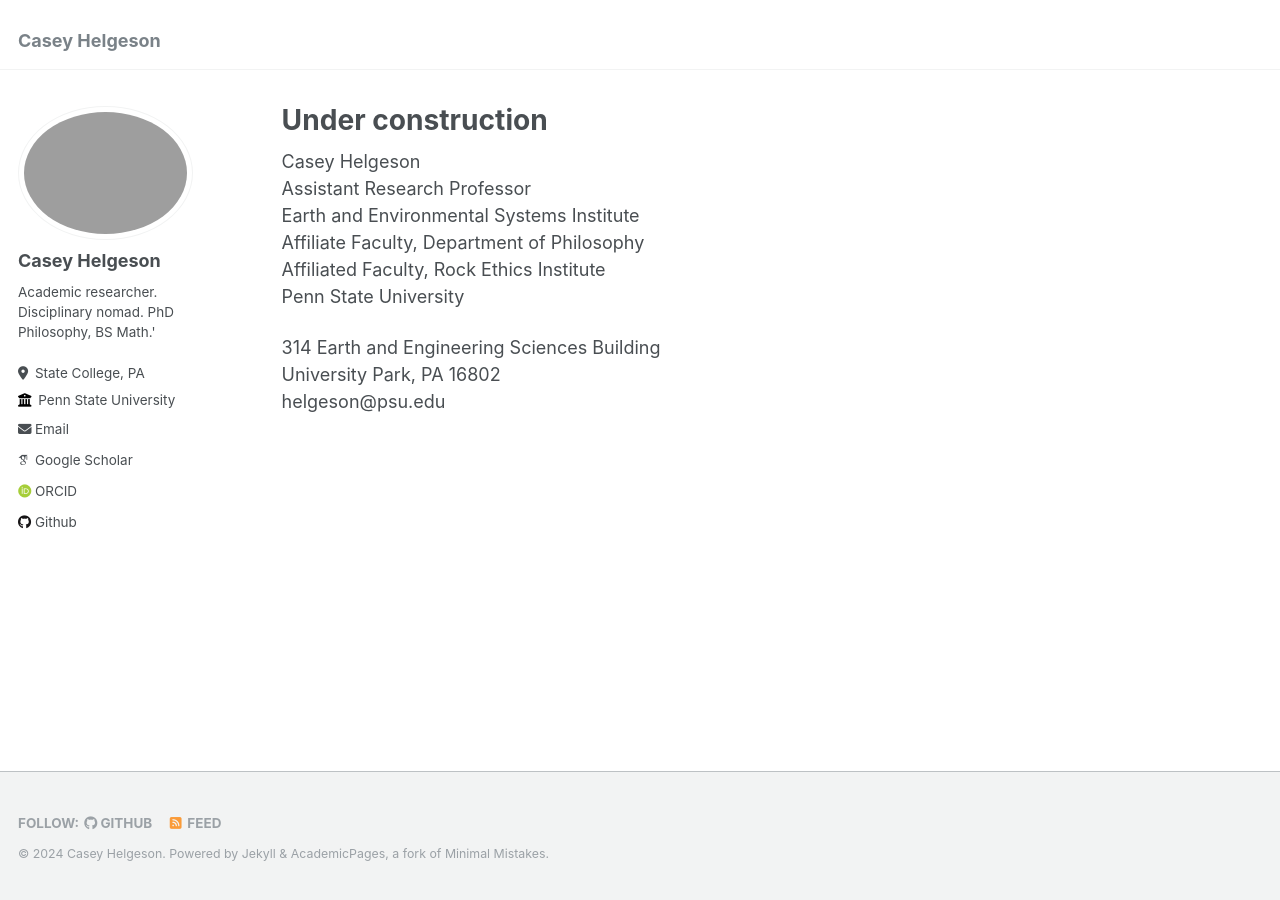
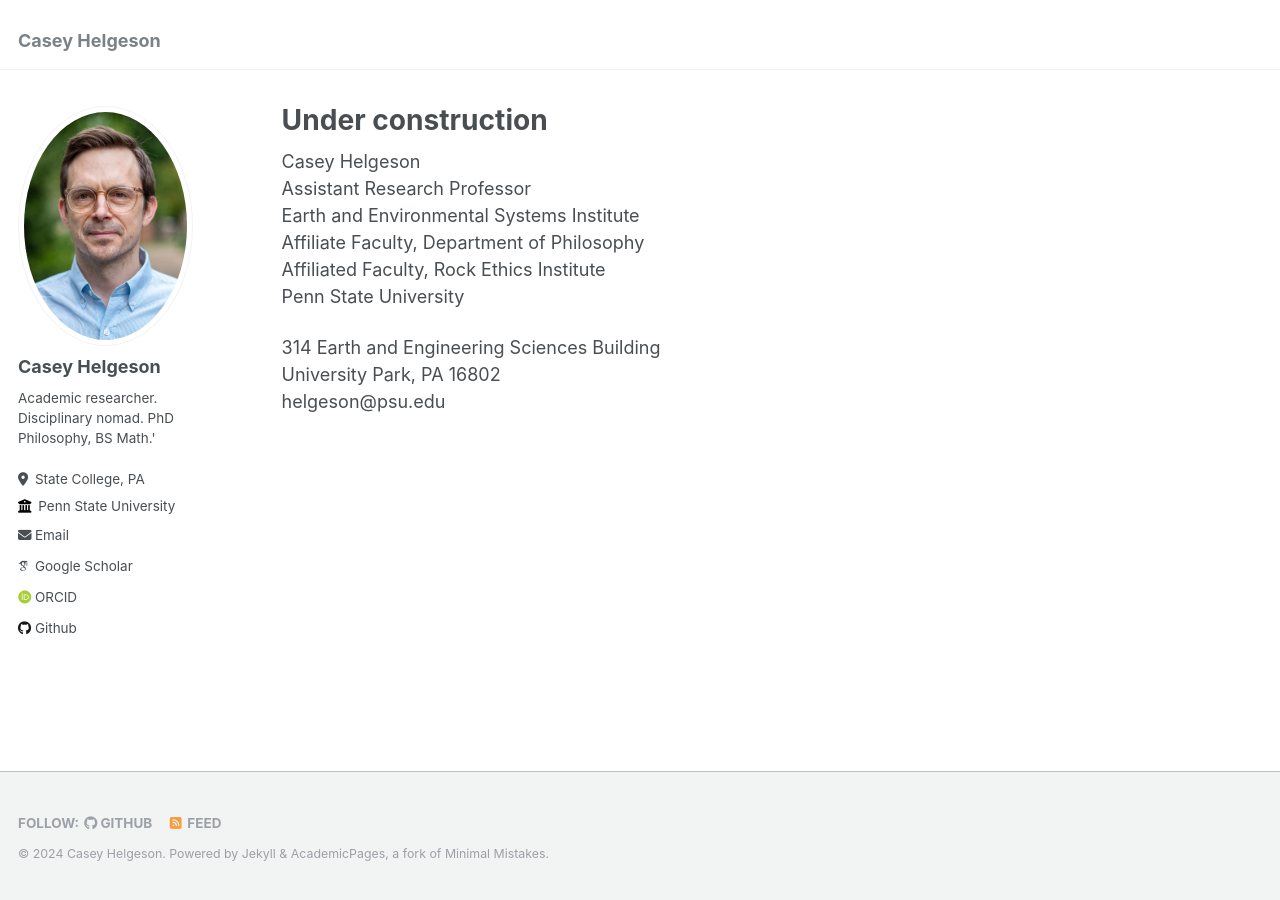
Before and after one commit to caseyhelgeson/caseyhelgeson.github.io, a Jekyll site: the page built from _pages/about.md, in a window 1280 px wide. Built offline with Jekyll 4.4.1, drawn with Linux system fonts in a browser that asks for light colours; some web fonts are replaced.

Commit message:
Update _config.yml

```diff
--- a/_config.yml
+++ b/_config.yml
@@ -21,7 +21,7 @@ repository               : "caseyhelgeson/caseyhelgeson.github.io"
 #               Additional customization can be done by editing /_includes/author-profile.html
 author:
   # Biographic information
-  avatar           : "casey_helgeson_400x560-4455"
+  avatar           : "casey_helgeson_400x560-4455.jpeg"
   name             : "Casey Helgeson"
   pronouns         : # example: "she/her"
   bio              : "Academic researcher. Disciplinary nomad. PhD Philosophy, BS Math.'"
```
